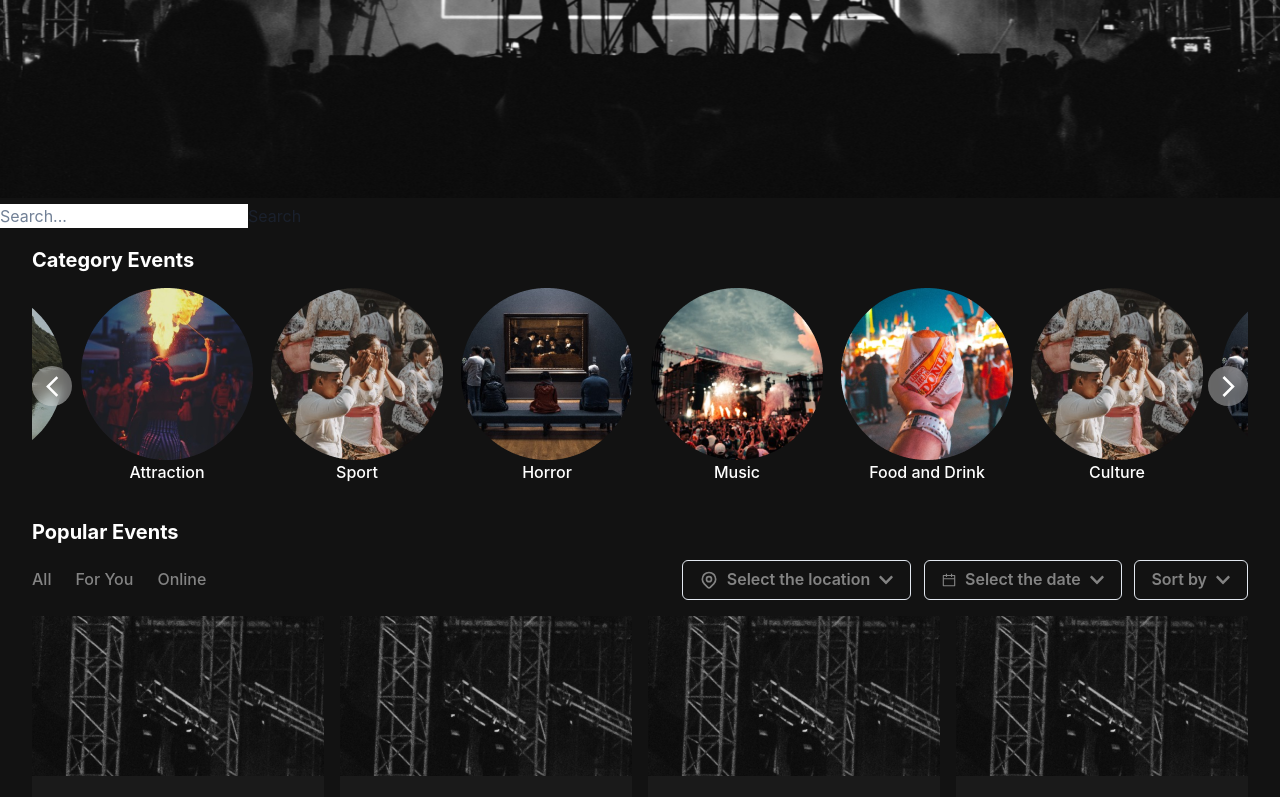
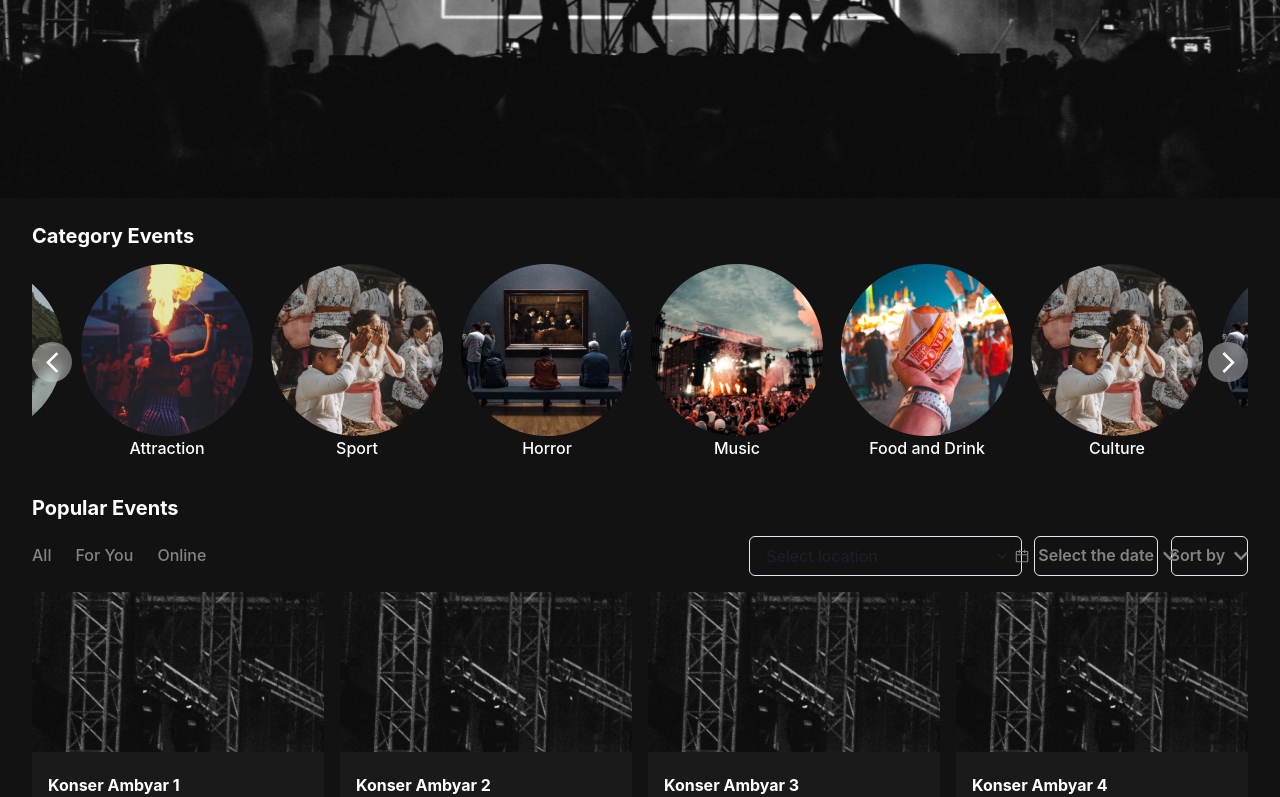
Before and after one commit to andrianggoro21/mini-project, a React (Create React App) app: page / in a window 1280 px wide. Shown: the part 442-1239 px from the top of the page. Built offline with nearby package versions, Linux system fonts and the light colour scheme; data requests are answered from the project's data file.

Commit message:
First commit filter

```diff
--- a/src/components/filterLocation/index.jsx
+++ b/src/components/filter/index.jsx
@@ -18,15 +18,52 @@
   HStack,
   IconButton,
   Wrap,
-  WrapItem
+  WrapItem,
+  Select
 } from "@chakra-ui/react";
 import { FaChevronDown } from "react-icons/fa";
 import { GrLocation } from "react-icons/gr";
 import { AiOutlineCalendar } from "react-icons/ai";
 import { HiOutlineLocationMarker } from "react-icons/hi";
 import { IoFilter } from "react-icons/io5";
+import { useEffect, useState } from "react";
+import axios from "axios";
 
 const FilterLocation = () => {
+  const [event, setEvent] = useState([]);
+  const fetchEvent = async () => {
+    try {
+      const response = await axios.get("http://localhost:3000/event");
+      setEvent(response.data);
+      console.log(response.data);
+    } catch (err) {
+      console.log(err);
+    }
+  };
+
+  useEffect(() => {
+    fetchEvent();
+  }, []);
+
+  const Location = [
+    {
+      id_location: 1,
+      name_location: "Jogja",
+    },
+    {
+      id_location: 2,
+      name_location: "Semarang",
+    },
+    {
+      id_location: 3,
+      name_location: "Bandung",
+    },
+    {
+      id_location: 4,
+      name_location: "Jakarta",
+    },
+  ]
+
   return (
     <Box
       display="flex"
@@ -57,35 +94,15 @@
             </Link>
       </HStack>
       <Flex gap=".8em">
-        <Menu>
-          <MenuButton
-            as={Button}
-            variant="outline"
-            color="#838383"
+          <>
+          <Select
+          name="filter_location"
+          placeholder="Select location"
           >
-             <Flex
-              justifyContent="center"
-              alignItems="center"
-              w={{base: "4px", lg:"auto"}}
-              h="1px"
-              gap=".5em"
-            >
-              <Icon as={HiOutlineLocationMarker} boxSize={5} />
-              <Text display={{ base: "none", lg: "block" }}>
-                Select the location
-              </Text>
-              {/* <Text display={{ base: "block", lg: "none" }}>Location</Text> */}
-              <Icon as={FaChevronDown} display={{ base: "none", lg: "block" }}/>
-            </Flex>
-          </MenuButton>
-          <MenuList>
-            <MenuItem>Download</MenuItem>
-            <MenuItem>Create a Copy</MenuItem>
-            <MenuItem>Mark as Draft</MenuItem>
-            <MenuItem>Delete</MenuItem>
-            <MenuItem>Attend a Workshop</MenuItem>
-          </MenuList>
-        </Menu>
+            {Location.map((item, index) => (
+              <option key={index} value={item.name_location}>{item.name_location}</option>
+            ))}
+          </Select>
         <Menu>
           <MenuButton as={Button} variant="outline" color="#838383">
           <Flex
@@ -136,6 +153,7 @@
             <MenuItem>Attend a Workshop</MenuItem>
           </MenuList>
         </Menu>
+        </>
       </Flex>
     </Box>
     );
--- a/src/components/search/index.jsx
+++ b/src/components/search/index.jsx
@@ -1,50 +1,7 @@
-// import { InputGroup, InputLeftElement, Input } from "@chakra-ui/input";
-// import { RiSearchLine } from "react-icons/ri";
+const Search = () => {
+  return (
+    <></>
+  )
+}
 
-// const Search = () => {
-//   return (
-//     <InputGroup color="white" rounded="1px" w="312px">
-//       <InputLeftElement
-//         children={<RiSearchLine />}
-//         pointerEvents="none"
-//         top="50%"
-//         transform="translateY(-50%)"
-//       />
-//       <Input type="text" placeholder="Find your events here"
-//         // onChange={(e) => onSearch(e.target.value)}
-//       />
-//     </InputGroup>
-//   );
-// };
-
-// export default Search;
-
-import React, { useState } from "react";
-import { useNavigate } from "react-router-dom";
-
-const SearchBar = () => {
-  const history = useNavigate();
-  const [searchQuery, setSearchQuery] = useState("");
-
-  const handleSearch = (e) => {
-    e.preventDefault();
-    const url = `/search?query=${searchQuery}`;
-    history(url);
-  };
-
-  return (
-    <div>
-      <form onSubmit={handleSearch}>
-        <input
-          type="text"
-          value={searchQuery}
-          onChange={(e) => setSearchQuery(e.target.value)}
-          placeholder="Search..."
-        />
-        <button type="submit">Search</button>
-      </form>
-    </div>
-  );
-};
-
-export default SearchBar;
+export default Search;
--- a/src/pages/home/index.jsx
+++ b/src/pages/home/index.jsx
@@ -1,7 +1,7 @@
 import Navbar from "../../components/navbar";
 import Carousel from "../../components/carousel";
 import CardCategory from "../../components/cardCategory";
-import FilterLocation from "../../components/filterLocation";
+import FilterLocation from "../../components/filter";
 import CardEvent from "../../components/cardEvent";
 import CardDestination from "../../components/cardDestination";
 import Footer from "../../components/footer";
```
Lines whose indentation alone changed are shown as unchanged.
